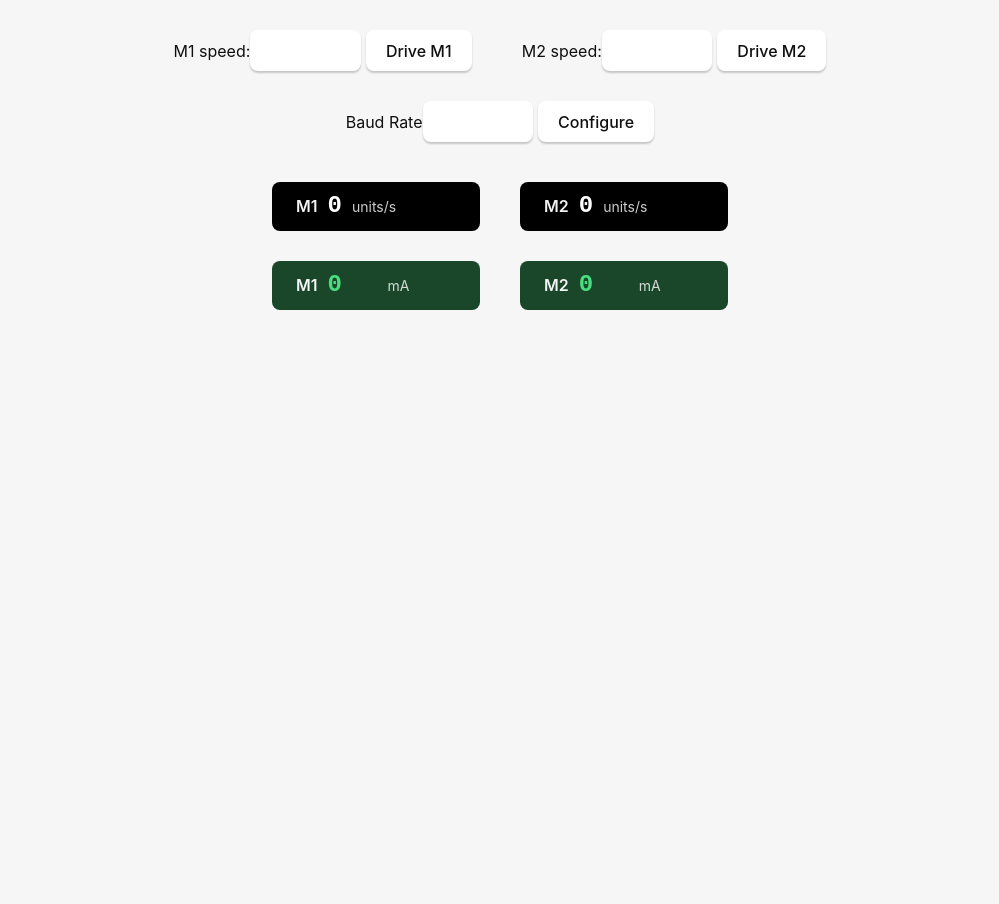
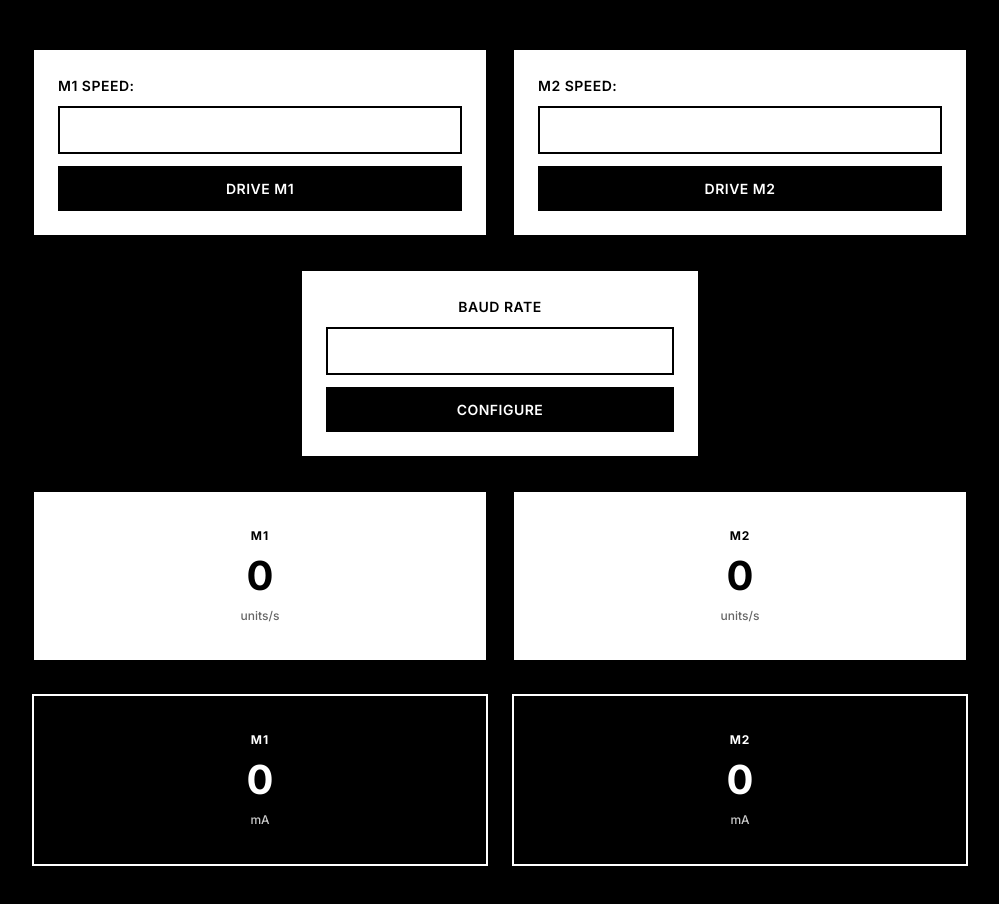
Before and after one commit to lazytatzv/motion_studio, a React (Vite) app: page / in a window 1280 px wide. Shown: the top 904 px of the page, without its empty margins (140-1139 px from the left). Before the commit the page ends 800 px from the top, so only its background shows below. Built offline with nearby package versions, Linux system fonts and the light colour scheme.

Commit message:
change UI entirely based on black and white

```diff
--- a/index.html
+++ b/index.html
@@ -4,7 +4,7 @@
     <meta charset="UTF-8" />
     <link rel="icon" type="image/svg+xml" href="/vite.svg" />
     <meta name="viewport" content="width=device-width, initial-scale=1.0" />
-    <title>Tauri + React + Typescript</title>
+    <title>Motion Studio - Motor Control</title>
   </head>
 
   <body>
--- a/src/App.css
+++ b/src/App.css
@@ -1,18 +1,14 @@
-.logo.vite:hover {
-  filter: drop-shadow(0 0 2em #747bff);
-}
+@import url('https://fonts.googleapis.com/css2?family=Inter:wght@400;500;600;700&display=swap');
 
-.logo.react:hover {
-  filter: drop-shadow(0 0 2em #61dafb);
-}
 :root {
-  font-family: Inter, Avenir, Helvetica, Arial, sans-serif;
+  font-family: 'Inter', -apple-system, BlinkMacSystemFont, 'Segoe UI', Roboto, Oxygen, Ubuntu, Cantarell, sans-serif;
   font-size: 16px;
   line-height: 24px;
   font-weight: 400;
 
-  color: #0f0f0f;
-  background-color: #f6f6f6;
+  color: #ffffff;
+  background: #000000;
+  min-height: 100vh;
 
   font-synthesis: none;
   text-rendering: optimizeLegibility;
@@ -21,230 +17,231 @@
   -webkit-text-size-adjust: 100%;
 }
 
-.container {
+* {
+  box-sizing: border-box;
   margin: 0;
-  padding-top: 10vh;
-  display: flex;
-  flex-direction: column;
-  justify-content: center;
-  text-align: center;
+  padding: 0;
 }
 
-.logo {
-  height: 6em;
-  padding: 1.5em;
-  will-change: filter;
-  transition: 0.75s;
+body {
+  margin: 0;
+  padding: 0;
+  overflow-x: hidden;
 }
 
-.logo.tauri:hover {
-  filter: drop-shadow(0 0 2em #24c8db);
+main {
+  padding: 3rem 2rem;
+  max-width: 1000px;
+  margin: 0 auto;
 }
 
-.row {
-  display: flex;
-  justify-content: center;
-}
-
-/* モーターの入力を入れたりするらへん */
+/* Motor Control Section */
 .motorspeed-input {
-  display: flex;
-  flex-direction: row;
-  gap: 50px;
-  align-items: center; /* 縦位置をそろえる */
-  justify-content: center;
-  margin-top: 30px;
-  /*width: 300px;*/
+  display: grid;
+  grid-template-columns: repeat(auto-fit, minmax(280px, 1fr));
+  gap: 1.5rem;
+  margin-bottom: 2rem;
 }
 
 .motor-container {
   display: flex;
-  flex-direction: row;
-  gap: 5px;
-  align-items: center;
+  flex-direction: column;
+  gap: 0.75rem;
+  padding: 1.5rem;
+  background: #ffffff;
+  border: 2px solid #000000;
+}
+
+.motor-container > div {
+  display: flex;
+  flex-direction: column;
+  gap: 0.5rem;
+}
+
+.motor-container label {
+  color: #000000;
+  font-weight: 600;
+  font-size: 0.875rem;
+  text-transform: uppercase;
+  letter-spacing: 0.5px;
 }
 
 .motor-container input {
-  width: 70px;
+  width: 100%;
+  padding: 0.75rem;
+  font-size: 1rem;
+  font-weight: 500;
+  text-align: center;
 }
 
 .baud-container {
   display: flex;
-  flex-direction: row;
-  gap: 5px;
-  align-items: center;
-  justify-content: center;
-  margin-top: 30px;
+  flex-direction: column;
+  gap: 0.75rem;
+  margin: 0 auto 2rem;
+  padding: 1.5rem;
+  max-width: 400px;
+  background: #ffffff;
+  border: 2px solid #000000;
+}
+
+.baud-container > div {
+  display: flex;
+  flex-direction: column;
+  gap: 0.5rem;
+  width: 100%;
+}
+
+.baud-container label {
+  color: #000000;
+  font-weight: 600;
+  font-size: 0.875rem;
+  text-transform: uppercase;
+  letter-spacing: 0.5px;
+  text-align: center;
 }
 
 .baud-container input {
-  width: 70px;
+  width: 100%;
+  padding: 0.75rem;
+  font-size: 1rem;
+  font-weight: 500;
+  text-align: center;
 }
 
 .baud-container button {
   margin: 0;
-  /*padding*/
+  width: 100%;
 }
 
 /* Velocity display */
 .current-vel {
-  display: flex;
-  flex-direction: row;
-  gap: 40px;
-  justify-content: center;
-  align-items: center;
-  margin-top: 40px;
+  display: grid;
+  grid-template-columns: repeat(auto-fit, minmax(200px, 1fr));
+  gap: 1.5rem;
+  margin-bottom: 2rem;
 }
 
 .vel-card {
   display: flex;
-  flex-direction: row;
-  align-items: baseline;
-  gap: 10px;
-  padding: 12px 24px;
-  background: #000; /* background color */
-  border-radius: 8px;
-  min-width: 160px;
+  flex-direction: column;
+  align-items: center;
+  gap: 0.5rem;
+  padding: 2rem 1.5rem;
+  background: #ffffff;
+  border: 2px solid #000000;
 }
 
 .vel-label {
-  font-size: 1rem;
-  font-weight: 600;
-  color: rgba(255, 255, 255, 0.95);
+  font-size: 0.75rem;
+  font-weight: 700;
+  color: #000000;
+  text-transform: uppercase;
+  letter-spacing: 1px;
 }
 
 .vel-value {
-  font-size: 1.5rem;
+  font-size: 2.5rem;
   font-weight: 700;
-  color: #ffffff;
-  font-family: 'Courier New', monospace;
+  color: #000000;
+  font-family: 'Inter', monospace;
+  line-height: 1;
 }
 
 .vel-unit {
-  font-size: 0.875rem;
-  color: rgba(255, 255, 255, 0.8);
+  font-size: 0.75rem;
+  color: #666666;
+  font-weight: 500;
 }
 
 /* Current display */
 .current-current {
-  display: flex;
-  flex-direction: row;
-  gap: 40px;
-  justify-content: center;
-  align-items: center;
-  margin-top: 30px;
+  display: grid;
+  grid-template-columns: repeat(auto-fit, minmax(200px, 1fr));
+  gap: 1.5rem;
 }
 
 .current-card {
   display: flex;
-  flex-direction: row;
-  align-items: baseline;
-  gap: 10px;
-  padding: 12px 24px;
-  background: #1a472a;
-  border-radius: 8px;
-  min-width: 160px;
+  flex-direction: column;
+  align-items: center;
+  gap: 0.5rem;
+  padding: 2rem 1.5rem;
+  background: #000000;
+  border: 2px solid #ffffff;
 }
 
 .current-label {
-  font-size: 1rem;
-  font-weight: 600;
-  color: rgba(255, 255, 255, 0.95);
+  font-size: 0.75rem;
+  font-weight: 700;
+  color: #ffffff;
+  text-transform: uppercase;
+  letter-spacing: 1px;
 }
 
 .current-value {
-  font-size: 1.5rem;
+  font-size: 2.5rem;
   font-weight: 700;
-  color: #4ade80;
-  font-family: 'Courier New', monospace;
-  min-width: 50px;
+  color: #ffffff;
+  font-family: 'Inter', monospace;
+  line-height: 1;
 }
 
 .current-unit {
-  font-size: 0.875rem;
-  color: rgba(255, 255, 255, 0.8);
+  font-size: 0.75rem;
+  color: #cccccc;
+  font-weight: 500;
 }
 
 
-/*
-.motor-buttons {
-  display: flex;
-  flex-direction: column;
-  gap: 10px;
-}
-*/
-
-
-a {
+/* Input and Button Styles */
+input {
+  border: 2px solid #000000;
+  padding: 0.75rem;
+  font-size: 1rem;
   font-weight: 500;
-  color: #646cff;
-  text-decoration: inherit;
+  font-family: inherit;
+  color: #000000;
+  background: #ffffff;
+  outline: none;
 }
 
-a:hover {
-  color: #535bf2;
+input:focus {
+  border-color: #000000;
+  background: #ffffff;
 }
 
-h1 {
-  text-align: center;
-}
-
-input,
-button {
-  border-radius: 8px;
-  border: 1px solid transparent;
-  padding: 0.6em 1.2em;
-  font-size: 1em;
-  font-weight: 500;
-  font-family: inherit;
-  color: #0f0f0f;
-  background-color: #ffffff;
-  transition: border-color 0.25s;
-  box-shadow: 0 2px 2px rgba(0, 0, 0, 0.2);
+input::placeholder {
+  color: #999999;
 }
 
 button {
   cursor: pointer;
-  border-radius: 0.5rem;
-  max-width: 150px;
-  min-width: 80px;
-  display: block;
-  margin: 0 auto;
+  border: 2px solid #000000;
+  padding: 0.75rem 1.5rem;
+  font-size: 0.875rem;
+  font-weight: 600;
+  font-family: inherit;
+  color: #ffffff;
+  background: #000000;
+  text-transform: uppercase;
+  letter-spacing: 0.5px;
 }
 
-button:hover {
-  border-color: #396cd8;
-}
 button:active {
-  border-color: #396cd8;
-  background-color: #e8e8e8;
+  background: #333333;
 }
 
-input,
-button {
-  outline: none;
-}
-
-#greet-input {
-  margin-right: 5px;
-}
-
-@media (prefers-color-scheme: dark) {
-  :root {
-    color: #f6f6f6;
-    background-color: #2f2f2f;
+/* Responsive Design */
+@media (max-width: 768px) {
+  .motorspeed-input,
+  .current-vel,
+  .current-current {
+    grid-template-columns: 1fr;
   }
 
-  a:hover {
-    color: #24c8db;
-  }
-
-  input,
-  button {
-    color: #ffffff;
-    background-color: #0f0f0f98;
-  }
-  button:active {
-    background-color: #0f0f0f69;
+  .vel-value,
+  .current-value {
+    font-size: 2rem;
   }
 }
```
